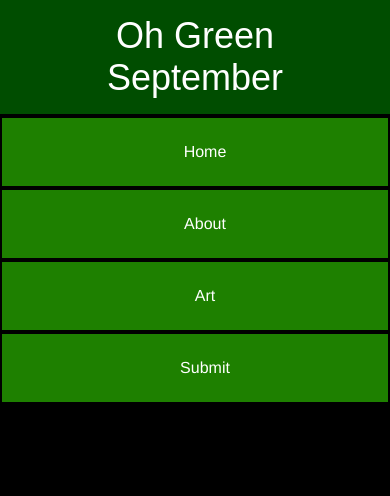
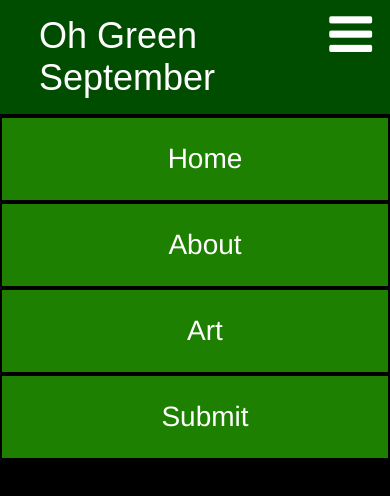
Before and after one commit to MattChambo/portfolio, a plain HTML site: page index.html in a window 390 px wide. Drawn offline with nearby package versions, Linux system fonts and the light colour scheme.

Commit message:
Finish hamburger menu for mobile

```diff
--- a/css/styles.css
+++ b/css/styles.css
@@ -7,12 +7,12 @@ body {
 
 nav {
 	background-color: #004d00;
+	position: relative;
 }
 
 nav div {
 	margin: 0 auto;
-	width: 60%;
-	text-align: center;
+	width: 80%;
 	padding: 15px;
 }
 
@@ -35,7 +35,7 @@ nav ul a {
 	font-family: helvetica, arial, sans-serif;
 	padding: 10px;
 	display: inline-block;
-	font size: 50px;
+	font-size: 28px;
 	width: 100%;
 	text-align: center;
 }
@@ -55,8 +55,18 @@ nav ul li {
 	border-top: 4px solid black;
 }
 
+button {
+	font-size: 50px !important;
+	color: white;
+	position: absolute;
+	top: 5px;
+	right: 12px;
+	background-color: #004d00;
+	border-style: none;
+}
+
 /* Main styles */
 
 main {
-	background-image: url("img/light-at-the-end-of-the-tunnel.jpg");
+	background-image: url("../img/light-at-the-end-of-the-tunnel.jpg");
 }
--- a/index.html
+++ b/index.html
@@ -5,6 +5,7 @@
 		<title>Home</title>
 		<meta name="description" content="Between 150 and 160 characters">
 		<link rel="stylesheet" href="css/styles.css">
+		<link rel="stylesheet" href="https://maxcdn.bootstrapcdn.com/font-awesome/4.6.1/css/font-awesome.min.css">
 	</head>
 	<body>
 		<!-- Main content goes here -->
@@ -26,6 +27,7 @@
 					<a href="submit.html">Submit</a>
 				</li>
 			</ul>
+			<button><i class="fa fa-bars" aria-hidden="true"></i></button>
 		</nav>
 		<main>
 
@@ -35,6 +37,7 @@
 
 
 
-
+		<script src="https://ajax.googleapis.com/ajax/libs/jquery/1.12.2/jquery.min.js"></script>
+		<script src="js/navigation.js"></script>
 	</body>
 </html>
--- /dev/null
+++ b/js/navigation.js
@@ -0,0 +1,6 @@
+$('nav button').click(function(){
+
+	// Toggle the visibility of the nav links
+	$('nav ul').toggle(400);
+
+});
```
